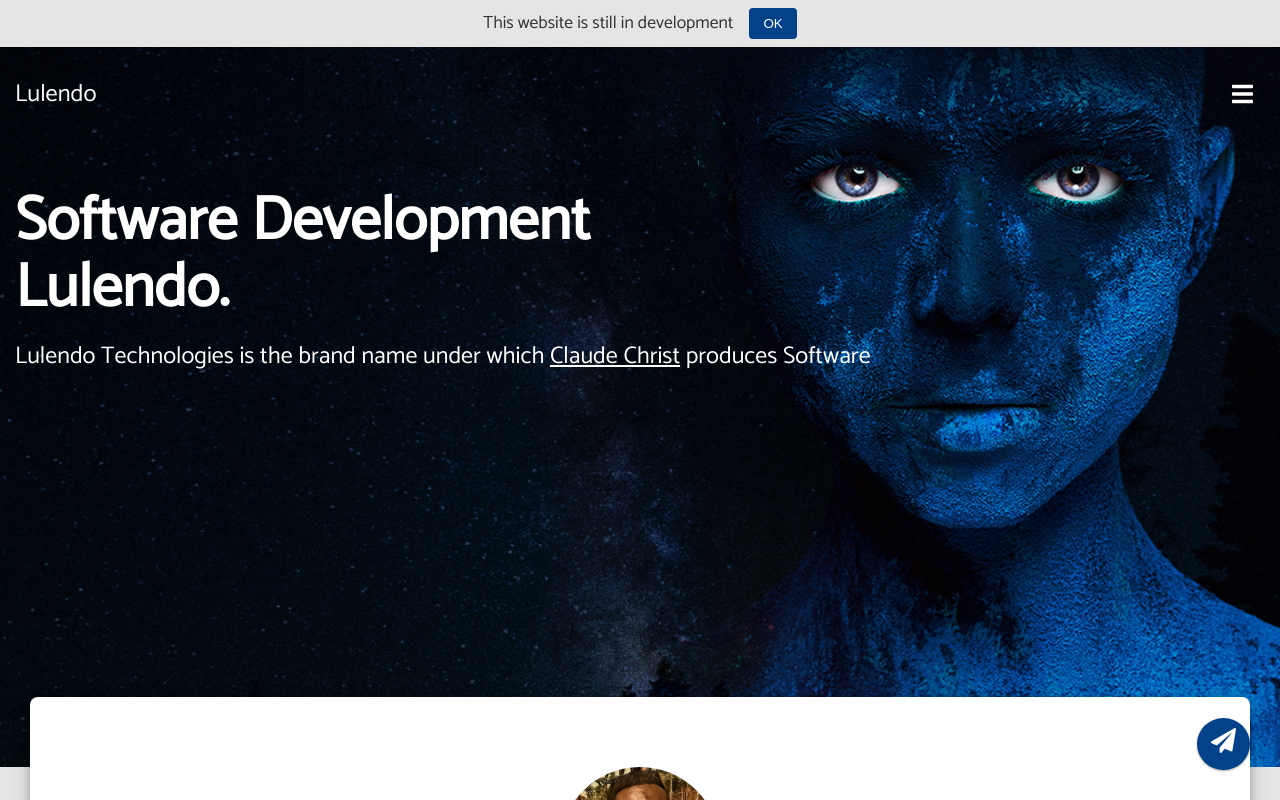
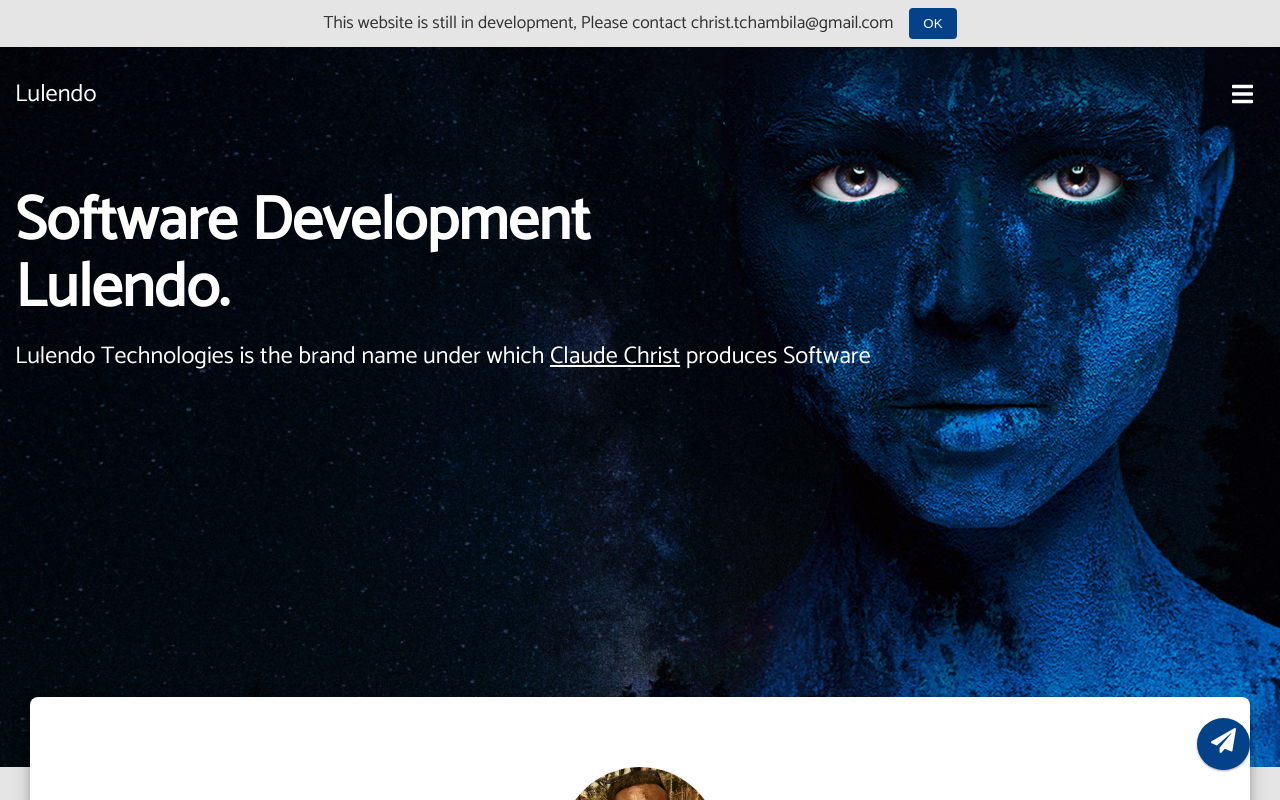
Before and after one commit to ChrisClaude/lulendo-claude-portfolio, a React (Create React App) app: page / in a window 1280 px wide. Shown: the top 800 px of the page. Built offline with nearby package versions, Linux system fonts and the light colour scheme.

Commit message:
website annoucement component added

```diff
--- a/src/App.js
+++ b/src/App.js
@@ -47,10 +47,11 @@
     };
 
     render() {
+        const announcement = "This website is still in development, Please contact christ.tchambila@gmail.com";
         return (
             <Fragment>
                 <Router>
-                   <Announcement message="This website is still in development" />
+                   <Announcement message={announcement} />
                     <Switch>
                         <Route exact path="/articles" component={Articles}/>
                         <Route exact path="/contact" component={Contact}/>
```
